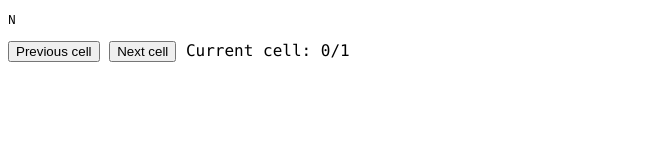
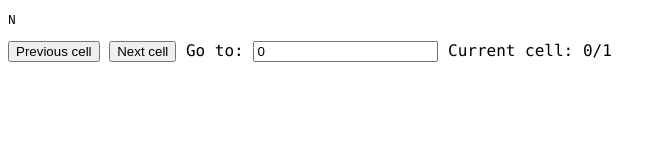
Before and after one commit to jvanvugt/computational-cognitive-neuroscience, a plain HTML site: page visualize_states/index.html in a window 1280 px wide. Shown: the whole page, without its empty margins (0-666 px from the left). Drawn offline with Linux system fonts and the light colour scheme; no server answers.

Commit message:
Add jump to cell function

```diff
--- a/visualize_states/index.html
+++ b/visualize_states/index.html
@@ -10,6 +10,8 @@
         </pre>
         <input type="button" value="Previous cell" onclick="previousCell();">
         <input type="button" value="Next cell" onclick="nextCell();">
+        <label for="cell-field">Go to:</label>
+        <input type="number" value="0" onchange="gotoCell(this);">
         Current cell: <span id="current-cell">0</span>/<span id="total-cells">0</span>
         <script src="visualize_state.js"></script>
     </body>
--- a/visualize_states/visualize_state.js
+++ b/visualize_states/visualize_state.js
@@ -61,3 +61,9 @@ function previousCell() {
     document.getElementById('current-cell').innerHTML = currentCell;
     window.drawActivations();
 }
+
+function gotoCell(e) {
+    currentCell = e.value;
+    document.getElementById('current-cell').innerHTML = currentCell;
+    window.drawActivations();
+}
```
